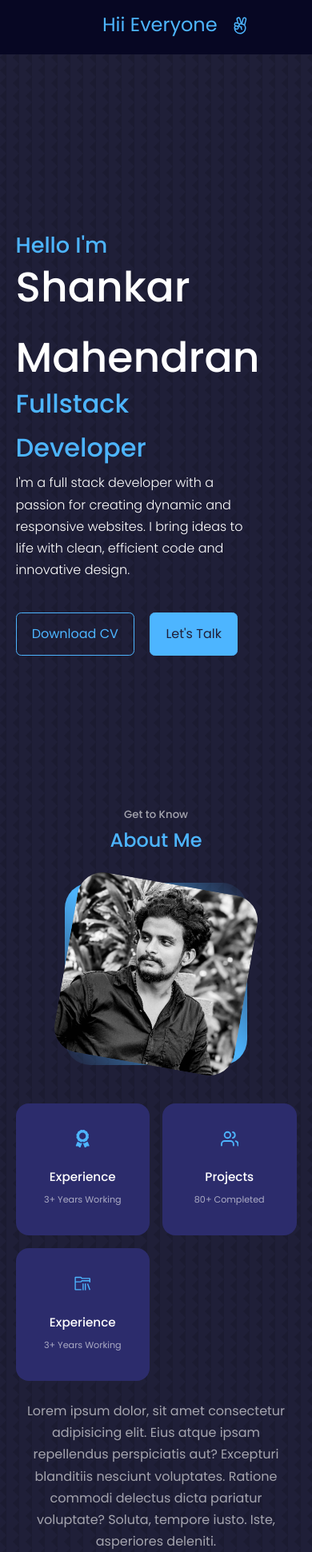
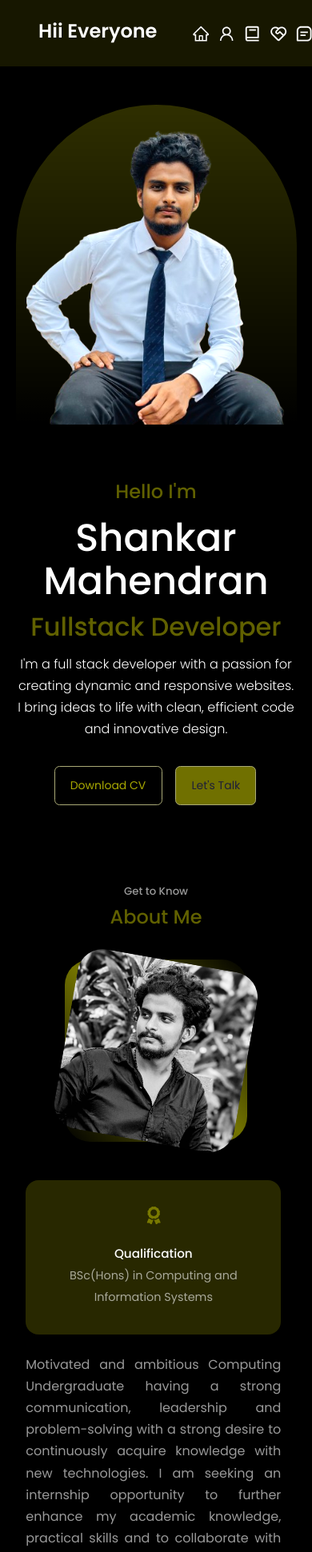
Before and after one commit to shankarr-rm/Portfolio, a React (Vite) app in the folder portfolio/: page / in a window 390 px wide. Shown: the top 1941 px of the page at 80% size. Built offline with nearby package versions, Linux system fonts and the light colour scheme.

Commit message:
Did some changes all over

```diff
--- a/portfolio/src/components/about/About.css
+++ b/portfolio/src/components/about/About.css
@@ -9,6 +9,7 @@
     aspect-ratio: 1/1;
     border-radius: 2rem;
     background: linear-gradient(45deg,transparent,var(--color-primary),transparent);
+    background: linear-gradient(45deg,transparent,rgba(255, 255, 0, 0.451),transparent);
     display: grid;
     place-items: center;
 }
@@ -24,14 +25,10 @@
     transform: rotate(0);
 }
 
-.about__cards{
-    display: grid;
-    grid-template-columns: repeat(3,1fr);
-    gap: 1rem;
-}
 
 .about__card{
     background: var(--color-bg-variant);
+    background: rgba(255, 255, 0, 0.155);
     border: 1px solid transparent;
     border-radius: 1rem;
     padding: 2rem;
@@ -43,6 +40,8 @@
     background: transparent;
     border-color: var(--color-primary-variant);
     cursor: default;
+    transform: scale(1.1);
+    transition: 0.4s;
 }
 
 .about__icon{
@@ -56,13 +55,14 @@
 }
 
 .about__card small{
-    font-size: 0.7rem;
+    font-size: 0.9rem;
     color: var(--color-light);
 }
 
 .about__content p{
     margin: 2rem 0 2.6rem;
     color: var(--color-light);
+    text-align: justify;
 }
 
 @media screen and (max-width:1024px) {
@@ -90,6 +90,8 @@
     }
     .about__content{
         text-align: center;
+        margin-left: 0.8rem;
+        margin-right: 1.2rem;
     }
     .about__content p{
         margin: 1.5rem 0;
--- a/portfolio/src/components/about/About.jsx
+++ b/portfolio/src/components/about/About.jsx
@@ -23,29 +23,19 @@ const About = () => {
 
             <article className='about__card'>
               <FaAward className='about__icon'/>
-              <h5>Experience</h5>
-              <small>3+ Years Working</small>
+              <h5>Qualification</h5>
+              <small>BSc(Hons) in Computing and Information Systems</small>
               {/* Small indicates that this is a secondary information,
               supporting the primary heading. */}
             </article>
 
-            <article className='about__card'>
-              <FiUsers className='about__icon'/>
-              <h5>Projects</h5>
-              <small>80+ Completed</small>
-            </article>
-
-            <article className='about__card'>
-              <VscFolderLibrary className='about__icon'/>
-              <h5>Experience</h5>
-              <small>3+ Years Working</small>
-            </article>
             </div>
 
             <p>
-              Lorem ipsum dolor, sit amet consectetur adipisicing elit. Eius atque ipsam repellendus perspiciatis aut?
-              Excepturi blanditiis nesciunt voluptates. Ratione commodi delectus dicta pariatur voluptate? Soluta,
-              tempore iusto. Iste, asperiores deleniti.
+            Motivated and ambitious Computing Undergraduate having a  strong communication, leadership and problem-solving with a
+            strong desire to continuously acquire knowledge with new  technologies. I am seeking an internship opportunity to further
+            enhance my academic knowledge, practical skills and to collaborate with industry experts to develop innovative
+            projects and to continue my growth in this field
             </p>
 
             <a href="#contact" className='btn btn-primary'>Lets Talk</a>
--- a/portfolio/src/components/contact/Contact.css
+++ b/portfolio/src/components/contact/Contact.css
@@ -25,7 +25,7 @@
 
 .contact__option:hover{
     background: transparent;
-    border-color: var(--color-primary-variant);
+    border: 2px solid rgba(255, 255, 0, 0.379);
     transform: scale(1.05);
     transition: 0.4s;
 }
@@ -59,6 +59,7 @@
 
 .msg_layout{
     border: 2px solid var(--color-primary-variant);
+    border: 2px solid rgba(255, 255, 0, 0.379);
     margin-top: 23px;
     border-radius: 0.5rem;
     margin-bottom: 4rem;
@@ -103,7 +104,7 @@ input, textarea{
     padding: 1.5rem;
     border-radius: 0.5rem;
     background: transparent;
-    border: 2px solid var(--color-primary-variant);
+    border: 2px solid rgba(255, 255, 0, 0.379);
     resize: none;
     color: white;
 }
@@ -125,4 +126,24 @@ button{
     .container.contact__container{
         width: var(--container-width-sm);
    }
+    .contact__options{
+        display: flex;
+        flex-direction: column;
+        gap: 1rem;
+    }
+    .form_flex{
+        display: flex;
+        flex-direction: column;
+    }
+    .msg_layout{
+        margin-left: 1.2rem;
+        margin-right: 1.2rem;
+        margin-bottom: 5px;
+        display: none;
+
+    }
+    button{
+        margin-left: 6rem;
+    }
+
 }
--- a/portfolio/src/components/experience/Experience.css
+++ b/portfolio/src/components/experience/Experience.css
@@ -16,7 +16,7 @@
     background: transparent;
     border-color: var(--color-primary-variant);
     cursor: default;
-    border: 2px solid var(--color-primary-variant);
+    border: 2px solid rgba(255, 255, 0, 0.379);
     transform: scale(1.05);
     transition: 0.4s;
 }
--- a/portfolio/src/components/footer/Footer.css
+++ b/portfolio/src/components/footer/Footer.css
@@ -1,5 +1,6 @@
 .footer{
     background: var(--color-primary);
+    --color-primary: rgba(255, 255, 0, 0.393);
     padding: 1rem 0;
     text-align: center;
     font-size: 0.9rem;
@@ -56,6 +57,9 @@
 }
 
 @media screen and (max-width:600px) {
+    .footer{
+        height: 40em;
+    }
     .permalinks {
         flex-direction: column;
         gap: 1.5rem;
--- a/portfolio/src/components/header/Header.css
+++ b/portfolio/src/components/header/Header.css
@@ -7,10 +7,6 @@ header{
 .header__container{
     display: flex;
     gap: 10rem;
-
-    /* text-align: center;
-    height: 100%;*/
-    /* position: relative;  */
 }
 
 .introduction{
@@ -42,8 +38,10 @@ header{
     padding-right: -10px;
     height: 40rem;
     background: linear-gradient(var(--color-primary), transparent);
+    background: linear-gradient(rgba(255, 255, 0, 0.185), transparent);
     border-radius: 30rem 30rem 0 0;
     padding: 1rem ;
+    filter: brightness(1.1);
 }
 
 .scroll__down{
@@ -94,11 +92,58 @@ header{
     }
 }
 
-@media screen and (max-width:600px) {
-    .header{
-        height: 100vh;
+
+@media screen and (max-width: 600px) {
+    header {
+        height: auto;
+        padding-top: 3rem;
     }
-    .header__socials , .scroll__down{
+
+    .header__container {
+        flex-direction: column;
+        align-items: center;
+        gap: 2rem;
+    }
+
+    .introduction {
+        margin-top: 2rem;
+        text-align: center;
+        order: 2;
+    }
+
+    .introduction h1 {
+        margin-top: 1.6rem;
+        margin-bottom: 1rem;
+        font-size: 3rem;
+        line-height: 3.4rem;
+    }
+
+    .introduction h2 {
+        font-size: 1.5rem;
+    }
+
+    .caption_about {
+        font-size: 1rem;
+        margin-top: 0.5rem;
+        margin-bottom: 1rem;
+    }
+
+    .me {
+        width: 100%;
+        margin: 0;
+        height: 25rem;
+        padding: 0;
+        /* background: none; */
+        order: 1;
+    }
+    .cta{
+        margin: 2rem 3rem;
+        font-size: 14px;
+        margin-bottom: 1px;
+    }
+
+     .header__socials,
+    .scroll__down {
         display: none;
     }
 }
--- a/portfolio/src/components/nav/Nav.css
+++ b/portfolio/src/components/nav/Nav.css
@@ -1,17 +1,16 @@
 .navbar{
-    background: rgb(7, 7, 35);
+    background: rgba(255, 255, 0, 0.090);
     width: 96rem;
-    /* padding: 1rem 1.7rem; */
-    /* position: fixed;  */
     display: flex;
     backdrop-filter: blur(15px);
 }
 
 .hiall{
-    margin-top: 0.7rem;
+    margin-top: 0.9rem;
     font-size: 1.5rem;
-    margin-left: 8rem;
-    color: var(--color-primary);
+    font-weight: bolder;
+    margin-left: 10rem;
+    color: white;
 }
 
 .column{
@@ -36,6 +35,7 @@
     display: flex;
     gap: 1rem;
     color: white;
+    margin-top: 5px;
 }
 
 .ab:hover{
@@ -55,5 +55,43 @@
 
 .y{
     margin-top: 4.5px;
-    color: var(--color-primary);
+    color: white;
 }
+
+@media screen and (max-width:1024px) {
+    .portfolio__container{
+        grid-template-columns: 1fr 1fr;
+        gap: 1.2rem;
+    }
+
+}
+
+@media screen and (max-width:600px) {
+    .column{
+        margin-left: 1rem;
+        display: flex;
+        flex-direction: row;
+        gap: 10px;
+    }
+    .a{
+        display: none;
+    }
+    .b{
+        font-size: 1.4rem;
+        margin-top: -1px;
+    }
+
+    .xy{
+        display: flex;
+        flex-direction: row;
+        gap: 3px;
+        margin-left: -7rem;
+        font-size: 1.5rem;
+        font-weight: bolder;
+        margin-top: 5px;
+    }
+    .y{
+        display: none;
+    }
+
+}
--- a/portfolio/src/components/portfolio/Portfolio.css
+++ b/portfolio/src/components/portfolio/Portfolio.css
@@ -15,6 +15,9 @@
 .portfolio__item:hover{
     border-color: var(--color-primary-variant);
     background: transparent;
+    transform: scale(1.05) rotate(5deg) ;
+    transition: 0.4s;
+    transition: transform 1s, background-color 1s, box-shadow 1s;
 }
 
 .portfolio__item-image{
@@ -24,6 +27,7 @@
 
 .portfolio__item h3{
     margin: 1.2rem 0.2rem;
+    font-size: 1.08rem;
 }
 
 .portfolio__item-cta{
@@ -43,7 +47,11 @@
 @media screen and (max-width:600px) {
     .portfolio__container{
         grid-template-columns: 1fr;
-        gap: 1rem;
+        gap: 2.5rem;
+    }
+    .portfolio__item{
+        margin-left: 0.9rem;
+        margin-right: 1rem;
     }
 
 }
--- a/portfolio/src/index.css
+++ b/portfolio/src/index.css
@@ -13,11 +13,14 @@
 :root {
   --color-bg: #1f1f38;
   --color-bg-variant: #2c2c6c;
+
+  --color-bg-variant:rgba(255, 255, 0, 0.155);
   --color-primary: #4db5ff;
+  --color-primary: rgba(255, 255, 0, 0.838);
+  --color-primary: rgba(255, 255, 0, 0.379);
   --color-primary-variant: rgba(77,181,255,0.4);
   --color-white: #fff;
   --color-light: rgba(255,255,255,0.6);
-
   --transition: all 400ms ease;
 
   --container-width-lg: 75%;
@@ -39,6 +42,14 @@ body{
   color: var(--color-white);
   line-height: 1.7;
   background-image: url(../src/assets/bg-texture.png);
+}
+
+body{
+  font-family: "Poppins", sans-serif;
+  background: var(--color-bg);
+  color: var(--color-white);
+  background: black;
+  line-height: 1.7;
 }
 
 .container{
@@ -87,10 +98,13 @@ a:hover{
   width: max-content;
   display: inline-block;
   color: var(--color-primary);
+  color: rgba(255, 255, 0, 0.659);
   padding: 0.75rem 1.2rem ;
   border-radius: 0.4rem;
   cursor: pointer;
   border: 1px solid var(--color-primary);
+  border: 1px solid rgb(170, 170, 118);
+
   transition: var(--transition);
 }
 
@@ -103,6 +117,7 @@ a:hover{
 
 .btn-primary{
   background: var(--color-primary);
+  background: rgba(255, 255, 0, 0.438);
   color: var(--color-bg);
 }
 
```
Also changed, not shown: portfolio/src/components/portfolio/Portfolio.jsx (+9 -100 lines), portfolio/src/components/services/Services.css (+37 -7 lines), portfolio/src/components/services/Services.jsx (+18 -101 lines).
